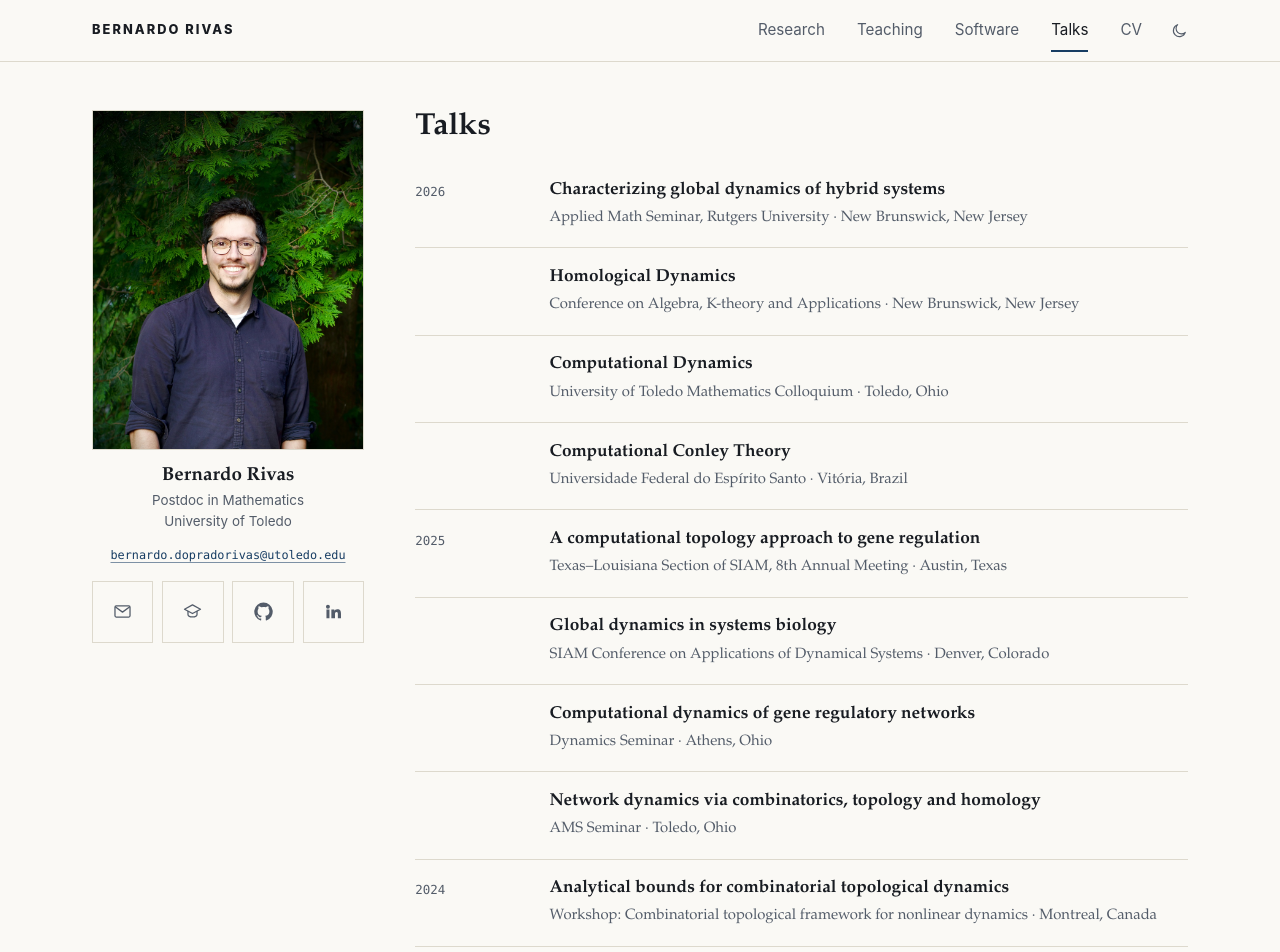
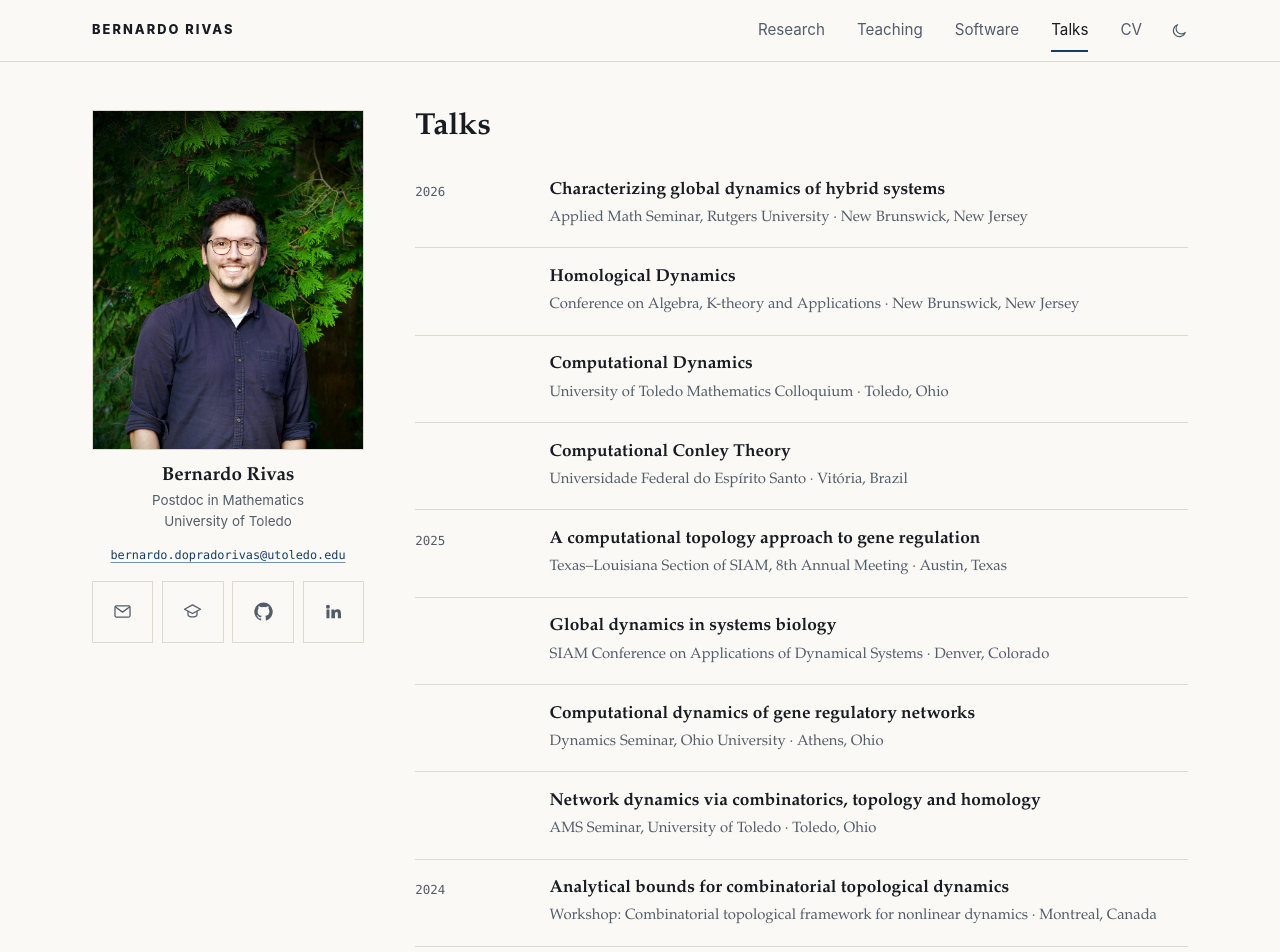
Before and after one commit to bernardorivas/bernardorivas.github.io, a Next.js app: page /talks in a window 1280 px wide. Shown: the top 952 px of the page. Built offline with nearby package versions, Linux system fonts and the light colour scheme.

Commit message:
Name the Athens and Toledo talk hosts; update CV PDF

```diff
--- a/src/data/talks.ts
+++ b/src/data/talks.ts
@@ -44,13 +44,13 @@ export const talks: Talk[] = [
     id: "talk-grn-dynamics",
     year: "2025",
     title: "Computational dynamics of gene regulatory networks",
-    venue: "Dynamics Seminar · Athens, Ohio",
+    venue: "Dynamics Seminar, Ohio University · Athens, Ohio",
   },
   {
     id: "talk-network-dynamics",
     year: "2025",
     title: "Network dynamics via combinatorics, topology and homology",
-    venue: "AMS Seminar · Toledo, Ohio",
+    venue: "AMS Seminar, University of Toledo · Toledo, Ohio",
   },
   {
     id: "talk-analytical-bounds",
```
Also changed, not shown: 1 other file (tests, documents, lock files or other folders).
